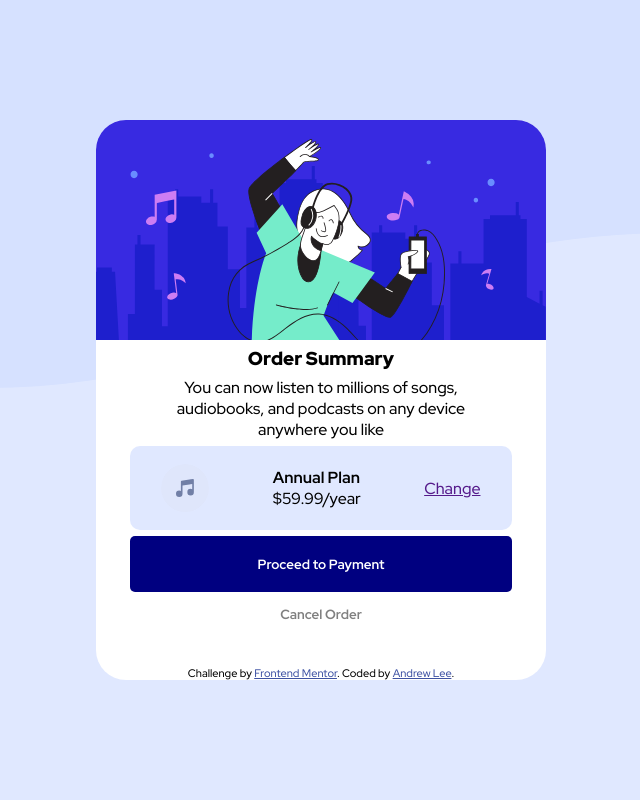
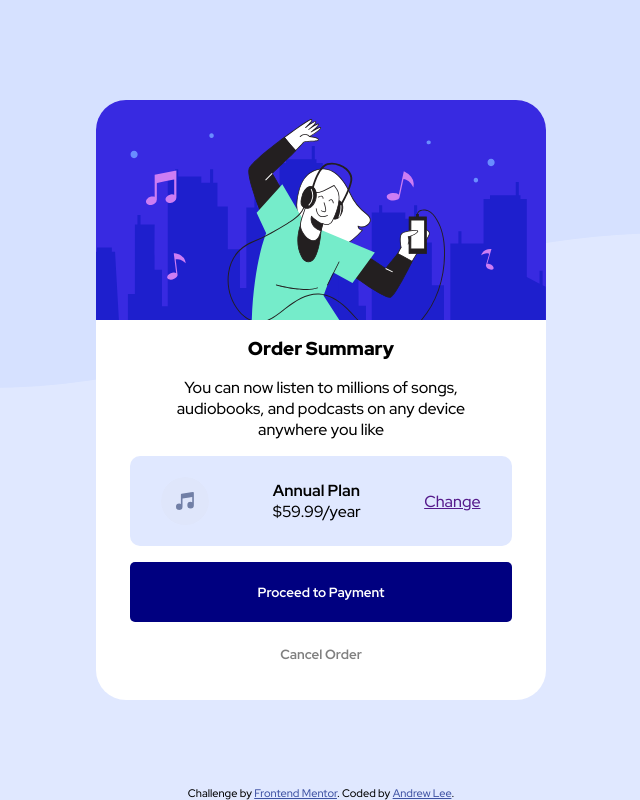
Before and after one commit to AndrewJetLee/order-summary-component-main, a website: page order-summary-component-main/index.html in a window 1280 px wide. Shown: the whole page, without its empty margins (319-959 px from the left). Drawn offline with Linux system fonts and the light colour scheme.

Commit message:
Finished

```diff
--- a/order-summary-component-main/index.html
+++ b/order-summary-component-main/index.html
@@ -27,18 +27,20 @@
         box-sizing: border-box;
         margin: 0;
         padding: 0;
-        font-family: 'Red Hat Display', sans-serif;
+        font-family: "Red Hat Display", sans-serif;
       }
     </style>
-    <link rel="preconnect" href="https://fonts.googleapis.com">
-    <link rel="preconnect" href="https://fonts.gstatic.com" crossorigin>
-    <link href="https://fonts.googleapis.com/css2?family=Red+Hat+Display:wght@500;700;900&display=swap" rel="stylesheet">
-    <link rel='stylesheet' href='style.css'/>
+    <link rel="preconnect" href="https://fonts.googleapis.com" />
+    <link rel="preconnect" href="https://fonts.gstatic.com" crossorigin />
+    <link
+      href="https://fonts.googleapis.com/css2?family=Red+Hat+Display:wght@500;700;900&display=swap"
+      rel="stylesheet"
+    />
+    <link rel="stylesheet" href="style.css" />
   </head>
   <body>
-
     <div class="card">
-      <img src='./images/illustration-hero.svg'/>
+      <img src="./images/illustration-hero.svg" />
       <h3>Order Summary</h3>
       <p>
         You can now listen to millions of songs, audiobooks, and podcasts on any
@@ -46,24 +48,23 @@
       </p>
 
       <div class="container">
-        <img src='./images/icon-music.svg'/>
+        <img src="./images/icon-music.svg" />
         <div class="flex">
           <span><strong>Annual Plan</strong></span>
           <span>$59.99/year</span>
         </div>
-        <a href=''>Change</a>
+        <a href="">Change</a>
       </div>
 
-      <button class='btn-one'>Proceed to Payment</button>
-      <button class='btn-two'>Cancel Order</button>
-
-      <div class="attribution">
-        Challenge by
-        <a href="https://www.frontendmentor.io?ref=challenge" target="_blank"
-          >Frontend Mentor</a
-        >. Coded by <a href="#">Andrew Lee</a>.
-      </div>
+      <button class="btn-one">Proceed to Payment</button>
+      <button class="btn-two">Cancel Order</button>
     </div>
 
+    <div class="attribution">
+      Challenge by
+      <a href="https://www.frontendmentor.io?ref=challenge" target="_blank"
+        >Frontend Mentor</a
+      >. Coded by <a href="#">Andrew Lee</a>.
+    </div>
   </body>
 </html>
--- a/order-summary-component-main/style.scss
+++ b/order-summary-component-main/style.scss
@@ -3,6 +3,11 @@ body {
   background-image: url('./images/pattern-background-desktop.svg');
   background-repeat: no-repeat;
   background-size: cover;
+  .attribution {
+    position: absolute;
+    bottom: 0;
+    width: 100%;
+  }
 }
 
 .card {
@@ -12,6 +17,7 @@ body {
   align-items: center;
   justify-content: space-between;
   height: 70vh;
+  min-height: 600px;
   width: 450px;
   border-radius: 30px;
   position: absolute;
```
Also changed, not shown: order-summary-component-main/style.css, 1 other file.
